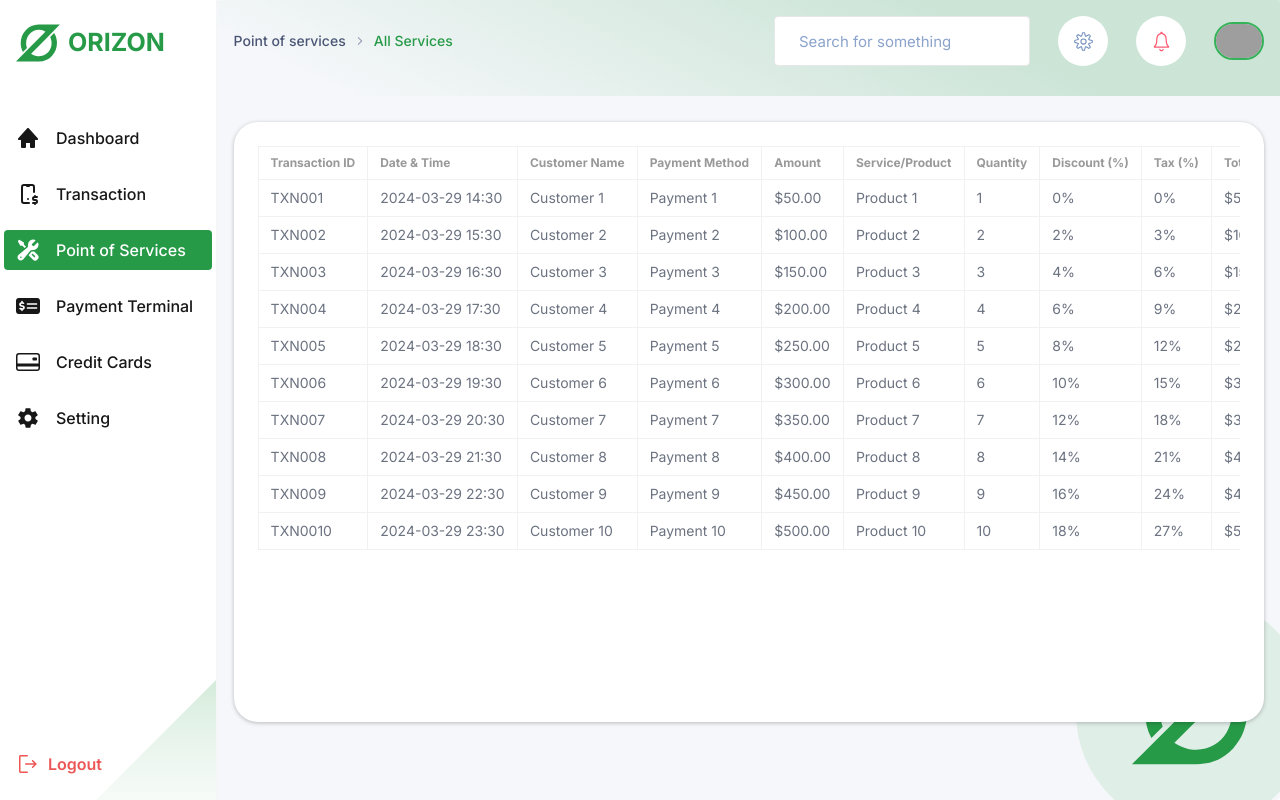
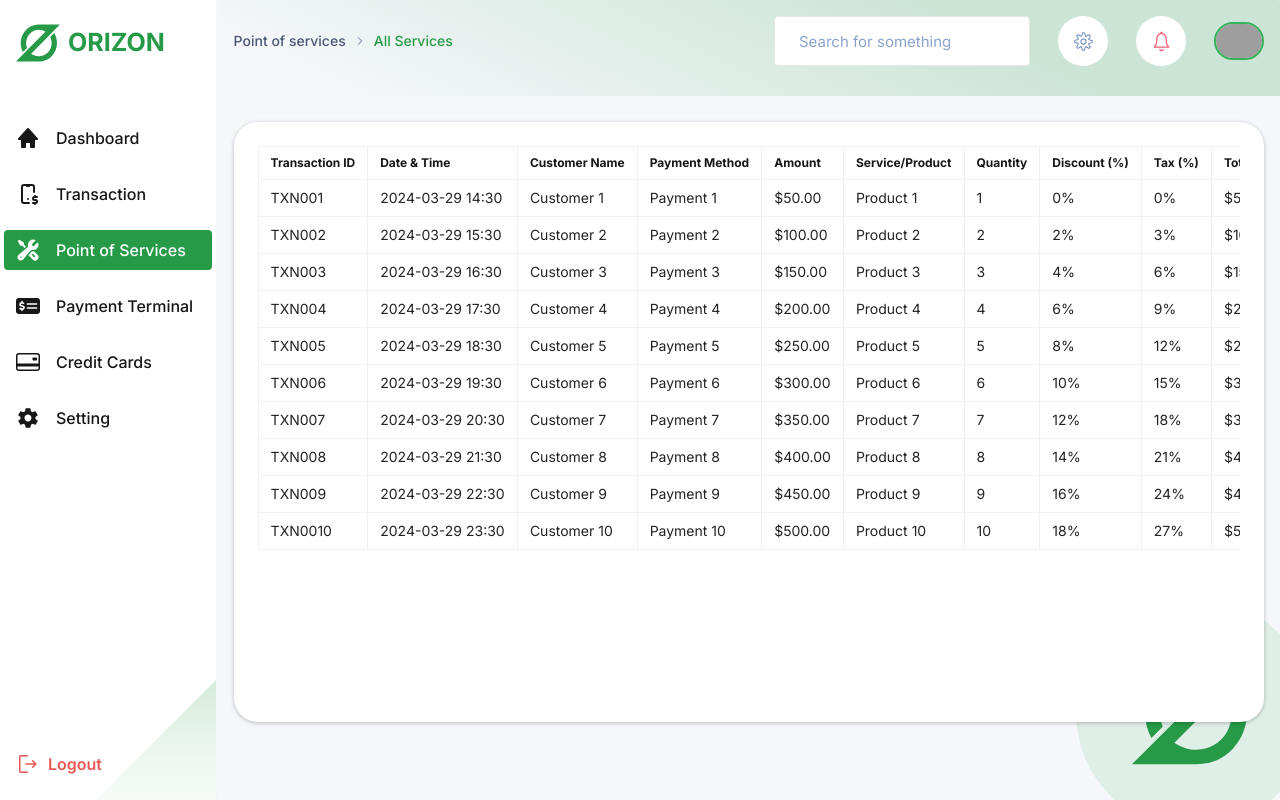
Before and after one commit to Wasiquekh/olxified-crm, a Next.js app: page /point-of-services in a window 1280 px wide. Built offline with nearby package versions, Linux system fonts and the light colour scheme; grey boxes are pictures that could not be loaded.

Commit message:
setting page aligment issue fix and paymnt table content color changes done

```diff
--- a/app/payment-terminal/page.tsx
+++ b/app/payment-terminal/page.tsx
@@ -47,7 +47,7 @@ export default function Home() {
               {/* ---------------- Table--------------------------- */}
               <div className="w-full overflow-x-auto">
                 <table className="w-full text-sm text-left text-gray-500 dark:text-gray-400 whitespace-nowrap">
-                  <thead className="text-xs text-[#999999] bg-white">
+                  <thead className="text-xs text-firstBlack bg-white">
                     <tr className="border border-tableBorder">
                       <th className="px-3 py-2 border border-tableBorder">Terminal ID</th>
                       <th className="px-3 py-2 border border-tableBorder">Terminal Name</th>
@@ -63,7 +63,7 @@ export default function Home() {
                   </thead>
                   <tbody>
                     {[...Array(10)].map((_, i) => (
-                      <tr key={i} className="border border-tableBorder bg-white hover:bg-primary-100">
+                      <tr key={i} className="border border-tableBorder bg-white hover:bg-primary-100 text-[#232323]">
                         <td className="px-3 py-2 border border-tableBorder">TID00{i + 1}</td>
                         <td className="px-3 py-2 border border-tableBorder">Terminal {i + 1}</td>
                         <td className="px-3 py-2 border border-tableBorder">Location {i + 1}</td>
--- a/app/point-of-services/page.tsx
+++ b/app/point-of-services/page.tsx
@@ -47,7 +47,7 @@ export default function Home() {
               {/* ---------------- Table--------------------------- */}
               <div className="w-full overflow-x-auto">
                 <table className="w-full text-sm text-left text-gray-500 dark:text-gray-400 whitespace-nowrap">
-                  <thead className="text-xs text-[#999999] bg-white">
+                  <thead className="text-xs text-firstBlack bg-white">
                     <tr className="border border-tableBorder">
                       <th className="px-3 py-2 border border-tableBorder">Transaction ID</th>
                       <th className="px-3 py-2 border border-tableBorder">Date & Time</th>
@@ -65,7 +65,7 @@ export default function Home() {
                   </thead>
                   <tbody>
                     {[...Array(10)].map((_, i) => (
-                      <tr key={i} className="border border-tableBorder bg-white hover:bg-primary-100">
+                      <tr key={i} className="border border-tableBorder bg-white hover:bg-primary-100 text-[#232323]">
                         <td className="px-3 py-2 border border-tableBorder">TXN00{i + 1}</td>
                         <td className="px-3 py-2 border border-tableBorder">2024-03-29 {14 + i}:30</td>
                         <td className="px-3 py-2 border border-tableBorder">Customer {i + 1}</td>
--- a/app/setting/page.tsx
+++ b/app/setting/page.tsx
@@ -44,7 +44,7 @@ export default function Home() {
         {/* </div> */}
         <div className="w-full bg-[#F5F7FA] flex justify-center p-0 md:p-0 mt-6 md:mt-0">
           <div className="w-full min-h-80 md:min-h-[600px] bg-white rounded-3xl shadow-lastTransaction z-10">
-            <div className="p-2 md:p-6 h-full flex items-center w-full">
+            <div className="p-3 md:p-6  flex w-full">
               <div className="flex flex-col md:flex-row gap-2 w-full">
                 <Link
                   href="https://orizon.africa/terms"
```
